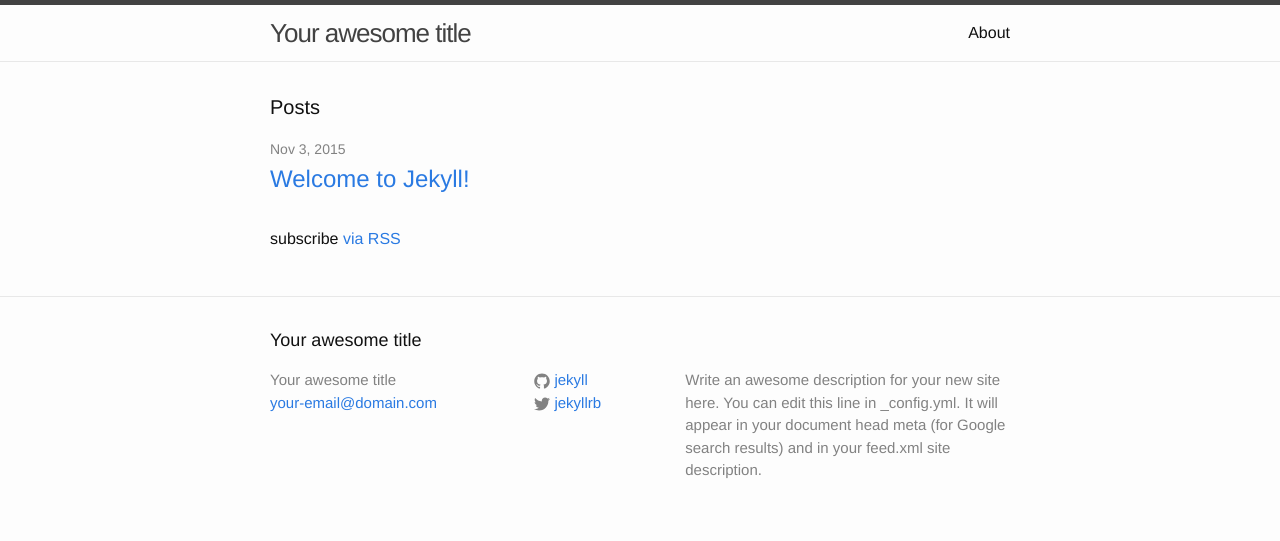
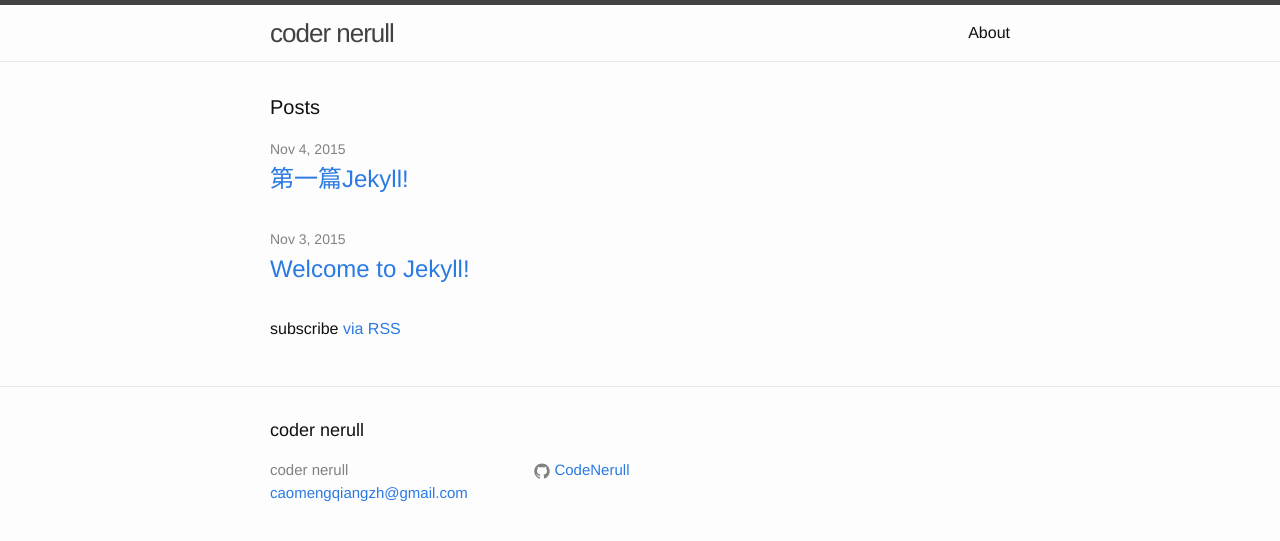
Before and after one commit to CodeNerull/CodeNerull.github.io, a Jekyll site: the page built from index.html, in a window 1280 px wide. Shown: the top 541 px of the page. Built offline with Jekyll 4.4.1, drawn with Linux system fonts in a browser that asks for light colours.

Commit message:
我的第一篇博文

```diff
--- a/_config.yml
+++ b/_config.yml
@@ -1,14 +1,11 @@
 # Site settings
-title: Your awesome title
-email: your-email@domain.com
-description: > # this means to ignore newlines until "baseurl:"
-  Write an awesome description for your new site here. You can edit this
-  line in _config.yml. It will appear in your document head meta (for
-  Google search results) and in your feed.xml site description.
+title: coder nerull
+email: caomengqiangzh@gmail.com
+description: > # HI,I'm ...大家好我初次使用github pages。网站正在建设中
 baseurl: "" # the subpath of your site, e.g. /blog/
-url: "http://yourdomain.com" # the base hostname & protocol for your site
-twitter_username: jekyllrb
-github_username:  jekyll
+url: "http://codenerull.github.io" # the base hostname & protocol for your site
+twitter_username:
+github_username:  CodeNerull
 
 # Build settings
 markdown: kramdown
```
Also changed, not shown: _posts/2015-11-03-my-first-jekyll.markdown (added, +20 -0 lines).
